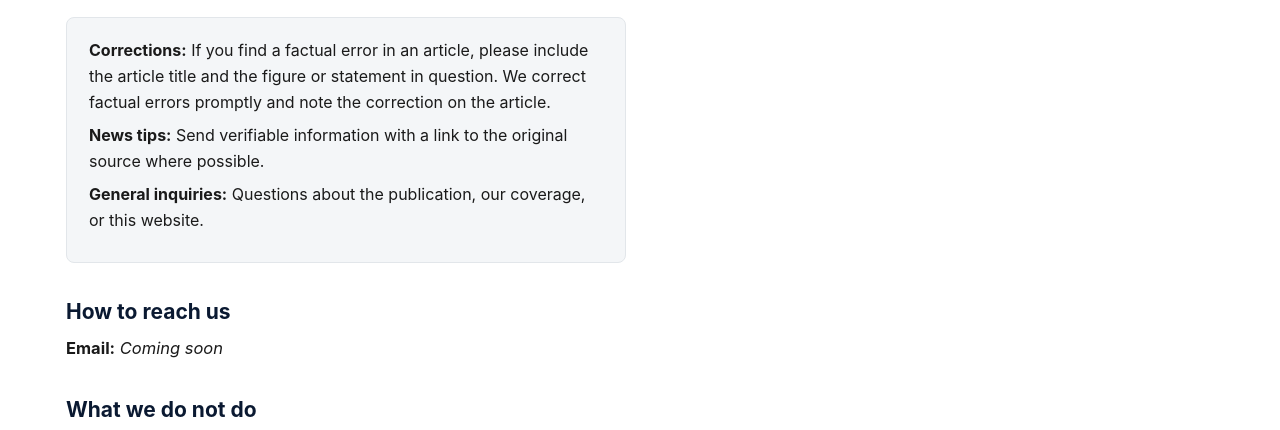
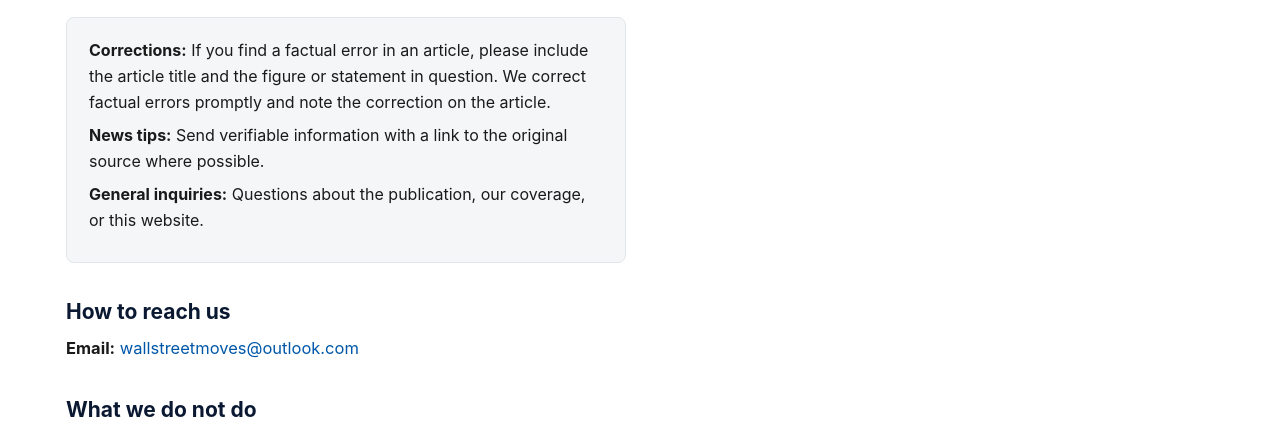
Before and after one commit to pc4712/wall-street-moves, a plain HTML site: page contact/index.html in a window 1280 px wide. Shown: the part 329-759 px from the top of the page. Drawn offline with Linux system fonts and the light colour scheme.

Commit message:
Contact: publish official email wallstreetmoves@outlook.com as mailto link

```diff
--- a/contact/index.html
+++ b/contact/index.html
@@ -67,7 +67,7 @@
         <p><strong>General inquiries:</strong> Questions about the publication, our coverage, or this website.</p>
       </div>
       <h2>How to reach us</h2>
-      <p><strong>Email:</strong> <!-- TODO: insert official contact email here once verified --> <em>Coming soon</em></p>
+      <p><strong>Email:</strong> <a href="mailto:wallstreetmoves@outlook.com">wallstreetmoves@outlook.com</a></p>
       <h2>What we do not do</h2>
       <p>We do not provide investment advice, stock recommendations, or personalized financial guidance. We do not accept payment for coverage, and we do not publish sponsored articles presented as editorial content.</p>
       <p>For more on how we handle information you send us, see our <a href="/privacy/">Privacy Policy</a>.</p>
```
